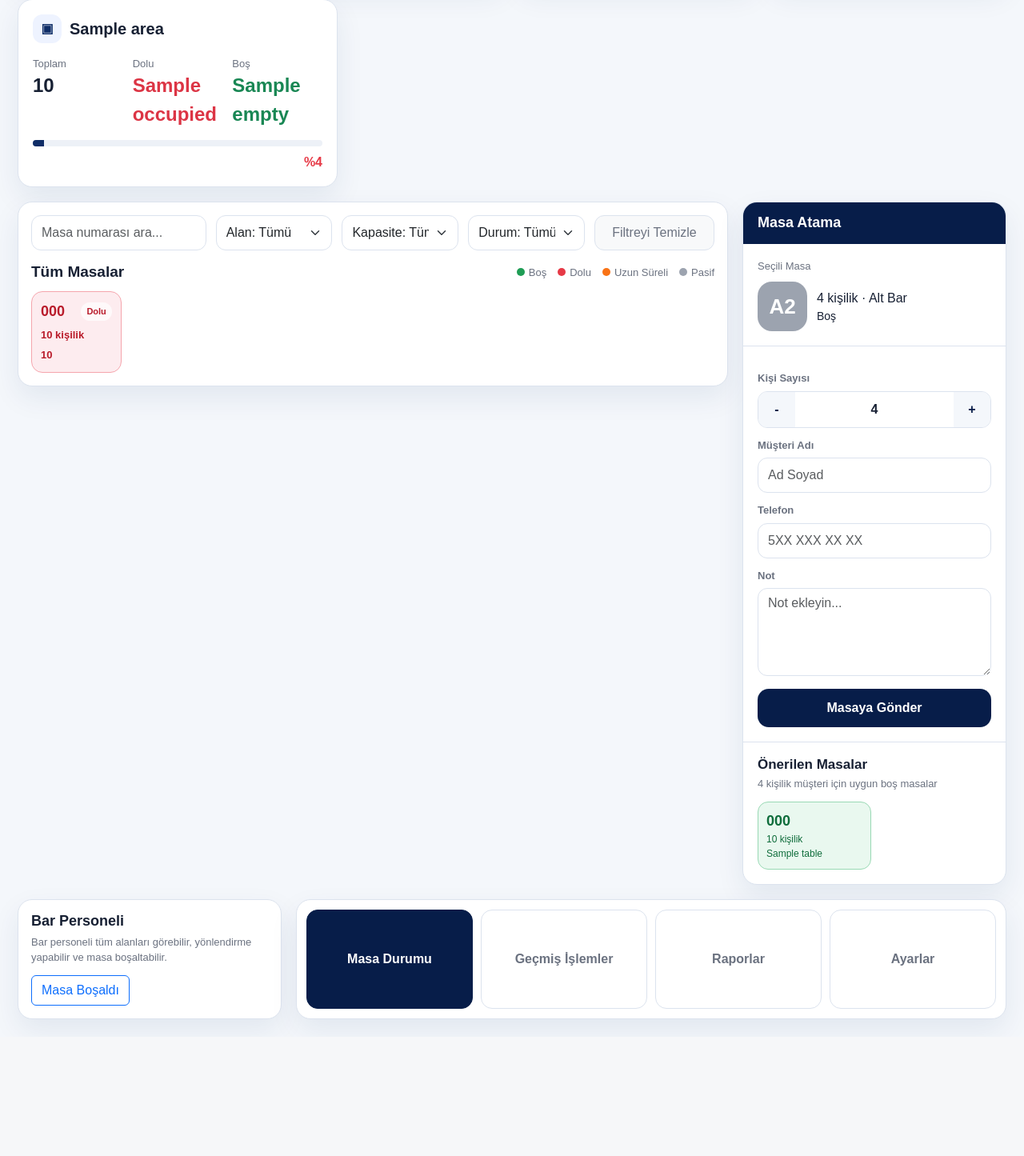
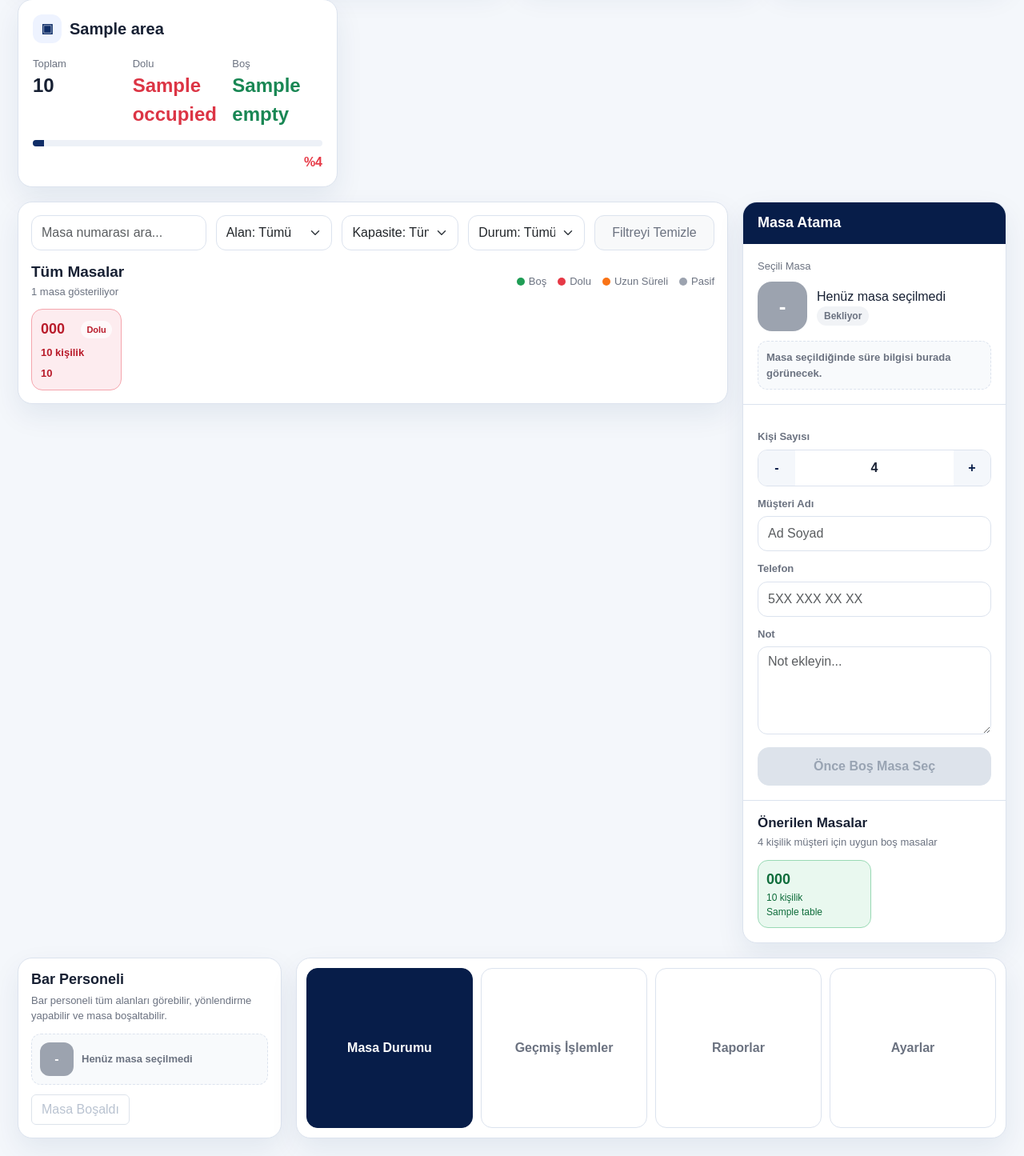
Before and after one commit to musty7091/lido, a Flask app: template app/templates/dashboard.html in a window 1280 px wide. Shown: the part 249-1694 px from the top of the page at 80% size. Before the commit the page ends 1535 px from the top, so only its background shows below. Run offline with Flask 3, Linux system fonts and the light colour scheme; the template is opened without the code that fills it: most values are stand-ins (such as "Sample title", 1, 10 or a date in 2020).

Commit message:
arayüz oluştu

```diff
--- /dev/null
+++ b/app/static/js/dashboard.js
@@ -0,0 +1,234 @@
+document.addEventListener("DOMContentLoaded", function () {
+    const tableCards = Array.from(document.querySelectorAll("[data-table-card]"));
+    const recommendedButtons = Array.from(document.querySelectorAll("[data-recommended-table]"));
+
+    const tableSearchInput = document.getElementById("tableSearchInput");
+    const areaFilter = document.getElementById("areaFilter");
+    const capacityFilter = document.getElementById("capacityFilter");
+    const statusFilter = document.getElementById("statusFilter");
+    const clearFiltersButton = document.getElementById("clearFiltersButton");
+    const visibleTableCount = document.getElementById("visibleTableCount");
+
+    const selectedTableCode = document.getElementById("selectedTableCode");
+    const selectedTableDescription = document.getElementById("selectedTableDescription");
+    const selectedTableStatus = document.getElementById("selectedTableStatus");
+    const selectedTableDuration = document.getElementById("selectedTableDuration");
+
+    const personCountInput = document.getElementById("personCountInput");
+    const decreasePersonButton = document.getElementById("decreasePersonButton");
+    const increasePersonButton = document.getElementById("increasePersonButton");
+    const assignButton = document.getElementById("assignButton");
+
+    const staffSelectedTableCode = document.getElementById("staffSelectedTableCode");
+    const staffSelectedTableText = document.getElementById("staffSelectedTableText");
+    const clearTableButton = document.getElementById("clearTableButton");
+
+    let selectedTable = null;
+
+    function getStatusClass(status) {
+        if (status === "empty") {
+            return "status-empty";
+        }
+
+        if (status === "occupied") {
+            return "status-occupied";
+        }
+
+        if (status === "long") {
+            return "status-long";
+        }
+
+        if (status === "inactive") {
+            return "status-inactive";
+        }
+
+        return "status-neutral";
+    }
+
+    function clearStatusClasses(element) {
+        element.classList.remove(
+            "status-neutral",
+            "status-empty",
+            "status-occupied",
+            "status-long",
+            "status-inactive"
+        );
+    }
+
+    function findTableCardByCode(code) {
+        return tableCards.find(function (card) {
+            return card.dataset.code === code;
+        });
+    }
+
+    function selectTable(card) {
+        selectedTable = {
+            code: card.dataset.code,
+            areaKey: card.dataset.areaKey,
+            areaName: card.dataset.areaName,
+            capacity: card.dataset.capacity,
+            status: card.dataset.status,
+            statusLabel: card.dataset.statusLabel,
+            duration: card.dataset.duration,
+        };
+
+        tableCards.forEach(function (tableCard) {
+            tableCard.classList.remove("is-selected");
+        });
+
+        card.classList.add("is-selected");
+
+        selectedTableCode.textContent = selectedTable.code;
+        selectedTableDescription.textContent = `${selectedTable.capacity} kişilik · ${selectedTable.areaName}`;
+        selectedTableStatus.textContent = selectedTable.statusLabel;
+
+        clearStatusClasses(selectedTableCode);
+        clearStatusClasses(selectedTableStatus);
+
+        selectedTableCode.classList.add(getStatusClass(selectedTable.status));
+        selectedTableStatus.classList.add(getStatusClass(selectedTable.status));
+
+        if (selectedTable.status === "occupied" || selectedTable.status === "long") {
+            selectedTableDuration.textContent = `Masada kalma süresi: ${selectedTable.duration}`;
+        } else if (selectedTable.status === "empty") {
+            selectedTableDuration.textContent = "Bu masa boş. Müşteri ataması yapılabilir.";
+        } else {
+            selectedTableDuration.textContent = "Bu masa pasif durumda. İşlem yapılamaz.";
+        }
+
+        staffSelectedTableCode.textContent = selectedTable.code;
+        staffSelectedTableText.textContent = `${selectedTable.areaName} · ${selectedTable.statusLabel}`;
+
+        if (selectedTable.status === "empty") {
+            assignButton.disabled = false;
+            assignButton.textContent = "Masaya Gönder";
+        } else {
+            assignButton.disabled = true;
+            assignButton.textContent = "Sadece Boş Masaya Atama Yapılır";
+        }
+
+        if (selectedTable.status === "occupied" || selectedTable.status === "long") {
+            clearTableButton.disabled = false;
+        } else {
+            clearTableButton.disabled = true;
+        }
+    }
+
+    function applyFilters() {
+        const searchValue = tableSearchInput.value.trim().toLowerCase();
+        const areaValue = areaFilter.value;
+        const capacityValue = capacityFilter.value;
+        const statusValue = statusFilter.value;
+
+        let visibleCount = 0;
+
+        tableCards.forEach(function (card) {
+            const code = card.dataset.code.toLowerCase();
+            const areaKey = card.dataset.areaKey;
+            const capacity = card.dataset.capacity;
+            const status = card.dataset.status;
+
+            const searchMatches = searchValue === "" || code.includes(searchValue);
+            const areaMatches = areaValue === "all" || areaKey === areaValue;
+            const capacityMatches = capacityValue === "all" || capacity === capacityValue;
+            const statusMatches = statusValue === "all" || status === statusValue;
+
+            const isVisible = searchMatches && areaMatches && capacityMatches && statusMatches;
+
+            if (isVisible) {
+                card.classList.remove("is-hidden");
+                visibleCount += 1;
+            } else {
+                card.classList.add("is-hidden");
+            }
+        });
+
+        visibleTableCount.textContent = `${visibleCount} masa gösteriliyor`;
+    }
+
+    function clearFilters() {
+        tableSearchInput.value = "";
+        areaFilter.value = "all";
+        capacityFilter.value = "all";
+        statusFilter.value = "all";
+
+        applyFilters();
+    }
+
+    function updatePersonCount(newValue) {
+        let parsedValue = Number.parseInt(newValue, 10);
+
+        if (Number.isNaN(parsedValue)) {
+            parsedValue = 1;
+        }
+
+        if (parsedValue < 1) {
+            parsedValue = 1;
+        }
+
+        if (parsedValue > 50) {
+            parsedValue = 50;
+        }
+
+        personCountInput.value = parsedValue;
+    }
+
+    tableCards.forEach(function (card) {
+        card.addEventListener("click", function () {
+            selectTable(card);
+        });
+    });
+
+    recommendedButtons.forEach(function (button) {
+        button.addEventListener("click", function () {
+            const tableCode = button.dataset.code;
+            const matchingCard = findTableCardByCode(tableCode);
+
+            if (matchingCard) {
+                selectTable(matchingCard);
+                matchingCard.scrollIntoView({
+                    behavior: "smooth",
+                    block: "center",
+                });
+            }
+        });
+    });
+
+    tableSearchInput.addEventListener("input", applyFilters);
+    areaFilter.addEventListener("change", applyFilters);
+    capacityFilter.addEventListener("change", applyFilters);
+    statusFilter.addEventListener("change", applyFilters);
+    clearFiltersButton.addEventListener("click", clearFilters);
+
+    decreasePersonButton.addEventListener("click", function () {
+        const currentValue = Number.parseInt(personCountInput.value, 10) || 1;
+        updatePersonCount(currentValue - 1);
+    });
+
+    increasePersonButton.addEventListener("click", function () {
+        const currentValue = Number.parseInt(personCountInput.value, 10) || 1;
+        updatePersonCount(currentValue + 1);
+    });
+
+    personCountInput.addEventListener("input", function () {
+        updatePersonCount(personCountInput.value);
+    });
+
+    assignButton.addEventListener("click", function () {
+        if (!selectedTable || selectedTable.status !== "empty") {
+            return;
+        }
+
+        alert(`${selectedTable.code} masasına ${personCountInput.value} kişi yönlendirilecek. Bu adımda henüz veritabanına kayıt yapılmıyor.`);
+    });
+
+    clearTableButton.addEventListener("click", function () {
+        if (!selectedTable || (selectedTable.status !== "occupied" && selectedTable.status !== "long")) {
+            return;
+        }
+
+        alert(`${selectedTable.code} masası boşaltılacak. Bu adımda henüz veritabanına kayıt yapılmıyor.`);
+    });
+
+    applyFilters();
+});
--- a/app/templates/base.html
+++ b/app/templates/base.html
@@ -49,5 +49,6 @@
     </div>
 
     <script src="https://cdn.jsdelivr.net/npm/bootstrap@5.3.3/dist/js/bootstrap.bundle.min.js"></script>
+    {% block scripts %}{% endblock %}
 </body>
 </html>
--- a/app/templates/dashboard.html
+++ b/app/templates/dashboard.html
@@ -79,38 +79,41 @@
     <div class="table-panel">
         <div class="filter-row">
             <div class="search-box">
-                <input type="text" class="form-control" placeholder="Masa numarası ara...">
+                <input id="tableSearchInput" type="text" class="form-control" placeholder="Masa numarası ara...">
             </div>
 
-            <select class="form-select">
-                <option>Alan: Tümü</option>
-                <option>Alt Bar</option>
-                <option>Üst Bar</option>
-                <option>Ana Bar</option>
+            <select id="areaFilter" class="form-select">
+                <option value="all">Alan: Tümü</option>
+                <option value="alt">Alt Bar</option>
+                <option value="ust">Üst Bar</option>
+                <option value="ana">Ana Bar</option>
             </select>
 
-            <select class="form-select">
-                <option>Kapasite: Tümü</option>
-                <option>2 kişilik</option>
-                <option>4 kişilik</option>
-                <option>6 kişilik</option>
+            <select id="capacityFilter" class="form-select">
+                <option value="all">Kapasite: Tümü</option>
+                <option value="2">2 kişilik</option>
+                <option value="4">4 kişilik</option>
+                <option value="6">6 kişilik</option>
             </select>
 
-            <select class="form-select">
-                <option>Durum: Tümü</option>
-                <option>Boş</option>
-                <option>Dolu</option>
-                <option>Uzun Süreli</option>
-                <option>Pasif</option>
+            <select id="statusFilter" class="form-select">
+                <option value="all">Durum: Tümü</option>
+                <option value="empty">Boş</option>
+                <option value="occupied">Dolu</option>
+                <option value="long">Uzun Süreli</option>
+                <option value="inactive">Pasif</option>
             </select>
 
-            <button class="btn btn-light filter-clear-button" type="button">
+            <button id="clearFiltersButton" class="btn btn-light filter-clear-button" type="button">
                 Filtreyi Temizle
             </button>
         </div>
 
         <div class="table-panel-header">
+            <div>
                 <h2>Tüm Masalar</h2>
+                <small id="visibleTableCount" class="visible-count-text">Gösterilen masa sayısı hesaplanıyor...</small>
+            </div>
 
             <div class="status-legend">
                 <span><i class="legend-dot empty"></i>Boş</span>
@@ -158,21 +182,26 @@
 
         <div class="selected-table-box">
             <span>Seçili Masa</span>
+
             <div class="selected-table-content">
-                <strong>A2</strong>
+                <strong id="selectedTableCode">-</strong>
                 <div>
-                    <p>4 kişilik · Alt Bar</p>
-                    <small>Boş</small>
+                    <p id="selectedTableDescription">Henüz masa seçilmedi</p>
+                    <small id="selectedTableStatus" class="selected-status-badge status-neutral">Bekliyor</small>
                 </div>
+            </div>
+
+            <div id="selectedTableDuration" class="selected-table-duration">
+                Masa seçildiğinde süre bilgisi burada görünecek.
             </div>
         </div>
 
         <div class="assignment-form">
             <label>Kişi Sayısı</label>
             <div class="person-counter">
-                <button type="button">-</button>
-                <input type="text" value="4">
-                <button type="button">+</button>
+                <button id="decreasePersonButton" type="button">-</button>
+                <input id="personCountInput" type="text" value="4">
+                <button id="increasePersonButton" type="button">+</button>
             </div>
 
             <label>Müşteri Adı</label>
@@ -184,8 +213,8 @@
             <label>Not</label>
             <textarea class="form-control" rows="4" placeholder="Not ekleyin..."></textarea>
 
-            <button class="btn assign-button" type="button">
-                Masaya Gönder
+            <button id="assignButton" class="btn assign-button" type="button" disabled>
+                Önce Boş Masa Seç
             </button>
         </div>
 
@@ -210,7 +243,13 @@
     <div class="staff-card">
         <h2>Bar Personeli</h2>
         <p>Bar personeli tüm alanları görebilir, yönlendirme yapabilir ve masa boşaltabilir.</p>
-        <button type="button" class="btn btn-outline-primary">
+
+        <div class="staff-selected-info">
+            <strong id="staffSelectedTableCode">-</strong>
+            <span id="staffSelectedTableText">Henüz masa seçilmedi</span>
+        </div>
+
+        <button id="clearTableButton" type="button" class="btn btn-outline-primary" disabled>
             Masa Boşaldı
         </button>
     </div>
```
Also changed, not shown: other parts of app/templates/dashboard.html (+31 -2 lines). Lines whose indentation alone changed are shown as unchanged.
